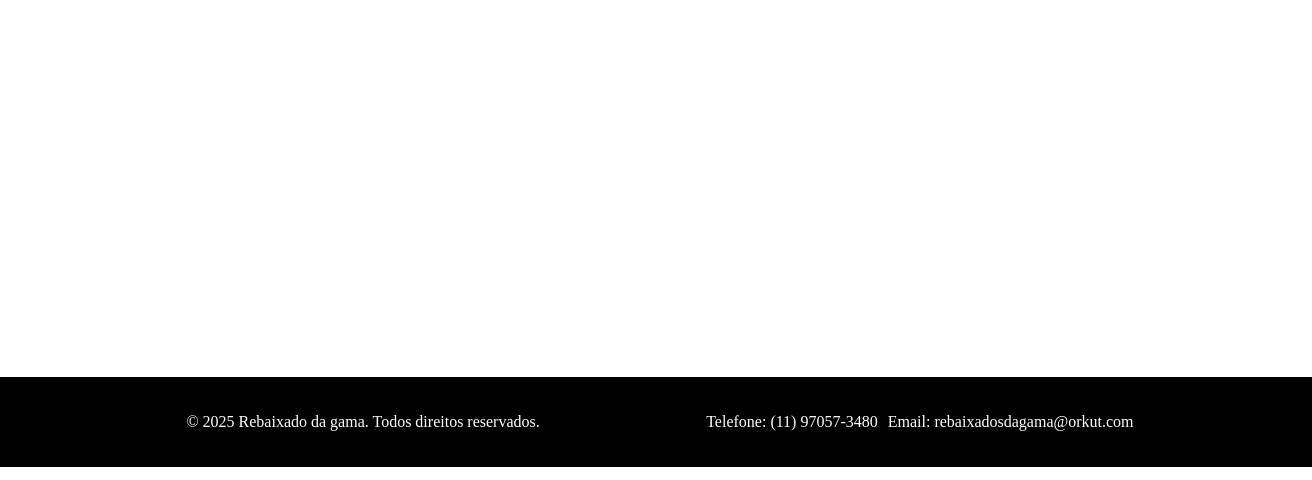
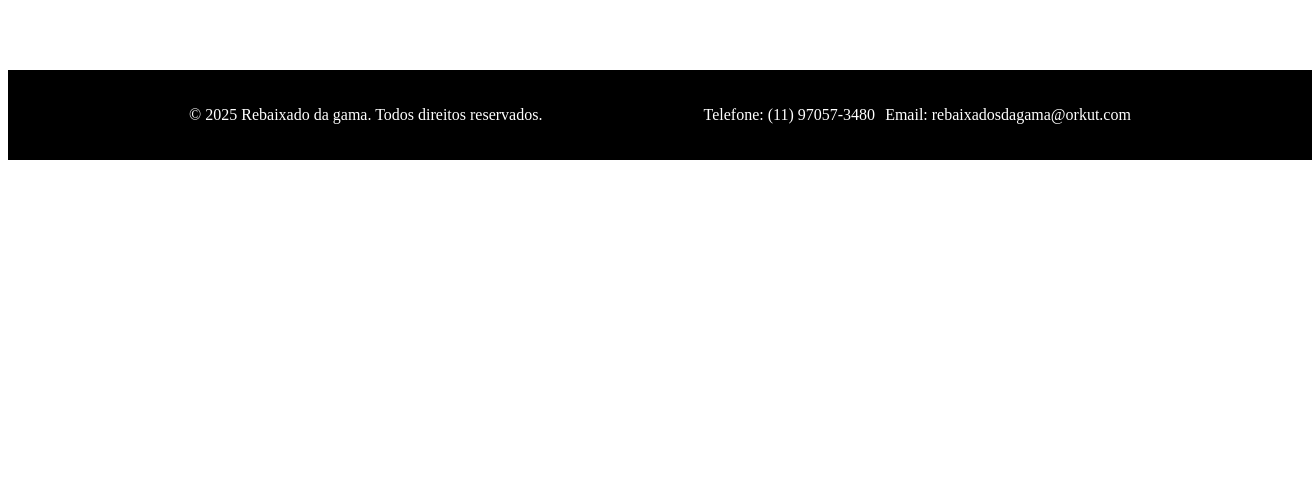
Before and after one commit to Nome-a-ser-decidido/Checkpoint-4-WebDev, a React (Vite) app: page /produto in a window 1280 px wide. Shown: the part 333-813 px from the top of the page, 1312 px wide, since content can reach past the window. Built offline with nearby package versions, Linux system fonts and the light colour scheme.

Commit message:
Arrumando o footer

```diff
--- a/src/css/footer.css
+++ b/src/css/footer.css
@@ -2,11 +2,11 @@
     background-color: #000000;
     color: rgb(255, 255, 255);
     padding: 20px;
-    position:fixed;
     text-align: center;
     bottom: 0;
     left: 0;
     width: 100%;
+    margin-top: 320px;
     display:flex;
     align-items: center;
     justify-content: space-evenly;
```
Also changed, not shown: src/components/Nav.jsx (+4 -4 lines).
